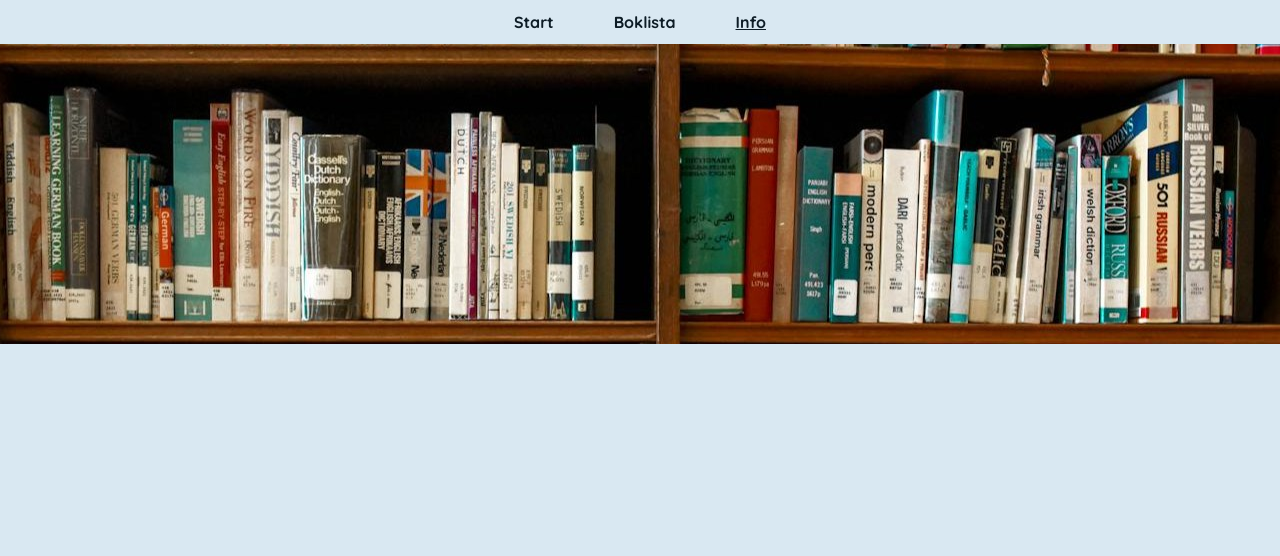
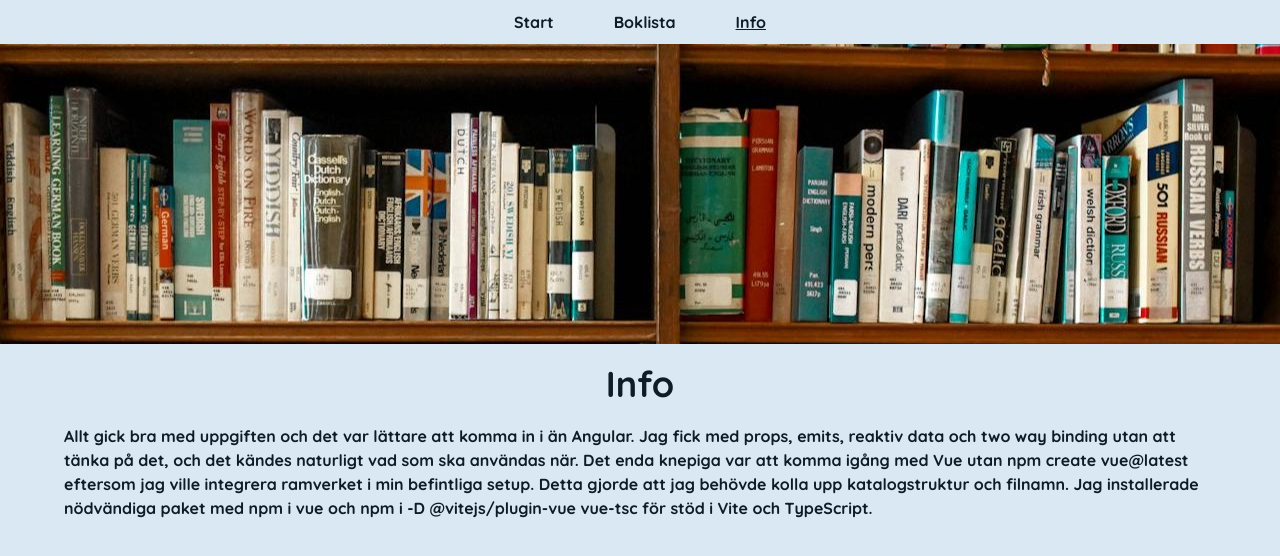
Before and after one commit to RobinHawiz/DT193G-laboration3, a Vue app: page /info in a window 1280 px wide. Shown: the top 556 px of the page. Built offline with nearby package versions, Linux system fonts and the light colour scheme; no server answers.

Commit message:
feat(info-view): add assignment summary

```diff
--- a/src/views/InfoView.vue
+++ b/src/views/InfoView.vue
@@ -1 +1,18 @@
-<template></template>
+<script setup lang="ts">
+import Hero from "@/components/Hero.vue";
+
+const title = "Info";
+</script>
+
+<template>
+  <Hero :title="title">
+    Allt gick bra med uppgiften och det var lättare att komma in i än Angular.
+    Jag fick med props, emits, reaktiv data och two way binding utan att tänka
+    på det, och det kändes naturligt vad som ska användas när. Det enda knepiga
+    var att komma igång med Vue utan npm create vue@latest eftersom jag ville
+    integrera ramverket i min befintliga setup. Detta gjorde att jag behövde
+    kolla upp katalogstruktur och filnamn. Jag installerade nödvändiga paket med
+    npm i vue och npm i -D @vitejs/plugin-vue vue-tsc för stöd i Vite och
+    TypeScript.
+  </Hero>
+</template>
```
